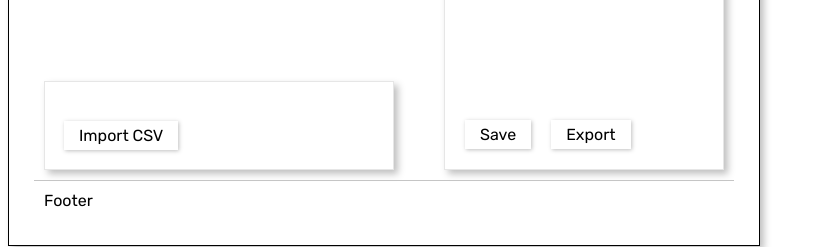
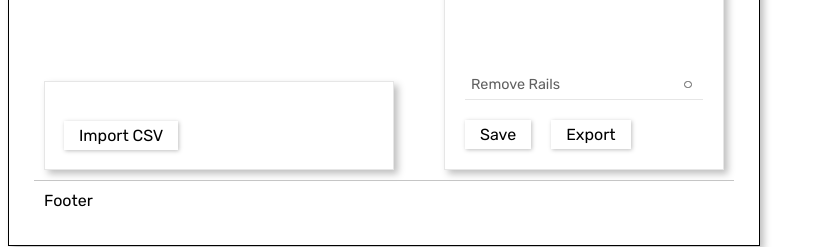
Before and after one commit to benbushell/SC0_Profile_Editor, a React (Create React App) app: page / in a window 1280 px wide. Shown: the part 414-661 px from the top of the page, without its empty margins (0-822 px from the left). Built offline with nearby package versions, Linux system fonts and the light colour scheme.

Commit message:
Added remove rails functions

```diff
--- /dev/null
+++ b/src/page/mainContent/editFiles/RemoveRails.js
@@ -0,0 +1,66 @@
+const RemoveRails = ({
+  removeRails,
+  setRemoveRails,
+  railParams,
+  setRailParams,
+}) => {
+  const handleClick = () => {
+    setRemoveRails(!removeRails);
+  };
+
+const handleChange2 = (e, axis, i) => {
+    let newVal = e.target.value;
+    let newState = { ...railParams };
+    newState[axis].splice(i, 1, newVal);
+    setRailParams(newState);
+  }
+
+  return (
+    <div>
+      <div className="file">
+        <div className="fileName" onClick={() => handleClick()}>
+          Remove Rails
+        </div>
+        <div className="fileOptions">
+          <div
+            className={removeRails ? "ticked" : "unticked"}
+            onClick={() => handleClick()}
+          ></div>
+        </div>
+      </div>
+      {removeRails ? (
+        <div>
+          <div className="railParams">
+            x :
+            <input
+              type="text"
+              onChange={(e) => handleChange2(e, "x",0)}
+              value={railParams.x[0]}
+            />
+            <input
+              type="text"
+              onChange={(e) => handleChange2(e, "x",1)}
+              value={railParams.x[1]}
+            />
+          </div>
+          <div className="railParams">
+            y :
+            <input
+              type="text"
+              onChange={(e) => handleChange2(e, "y",0)}
+              value={railParams.y[0]}
+            />
+            <input
+              type="text"
+              onChange={(e) => handleChange2(e, "y",1)}
+              value={railParams.y[1]}
+            />
+          </div>
+        </div>
+      ) : null}
+
+    </div>
+  );
+};
+
+export default RemoveRails;
--- a/src/page/mainContent/editFiles/editFiles.js
+++ b/src/page/mainContent/editFiles/editFiles.js
@@ -1,8 +1,18 @@
 import FileSaver, { saveAs } from "file-saver";
-import JSZip from "jszip";
+import JSZip, { file } from "jszip";
+
+import React from "react";
+
+import RemoveRails from "./RemoveRails";
 
 const EditFiles = ({ data, setData, selected }) => {
   const edited = {};
+
+  const [removeRails, setRemoveRails] = React.useState(false);
+  const [railParams, setRailParams] = React.useState({
+    x: [-1.5, 1.5],
+    y: [-1, 0.2],
+  });
 
   const combineFiles = () => {
     let newHeader = {};
@@ -47,6 +57,35 @@ const EditFiles = ({ data, setData, selected }) => {
         newData.splice(j, 1, newFile);
 
         setData(newData);
+      }
+    }
+
+    if (removeRails) {
+      editOffsets();
+    }
+  };
+
+  const editOffsets = () => {
+    for (let file of data) {
+      if (selected.includes(file.uid)) {
+        let newRaw = file.raw;
+
+        console.log(file);
+
+        for (let line of newRaw) {
+          let valArr = line[0].split(" ");
+
+          if (parseInt(valArr[2]) !== 6 && parseInt(valArr[2]) !== 7) {
+            if (
+              parseFloat(valArr[0]) > parseFloat(railParams.x[0]) &&
+              parseFloat(valArr[0]) < parseFloat(railParams.x[1]) &&
+              parseFloat(valArr[1]) > parseFloat(railParams.y[0]) &&
+              parseFloat(valArr[1]) < parseFloat(railParams.y[1])
+            ) {
+              console.log(valArr);
+            }
+          }
+        }
       }
     }
   };
@@ -126,9 +165,21 @@ const EditFiles = ({ data, setData, selected }) => {
           </div>
         ))}
       </div>
-      <div className="editOptions">
-        <div onClick={saveChanges}>Save</div>
-        <div onClick={exportFiles}>Export</div>
+      <div>
+        <div>
+          <div>
+            <RemoveRails
+              removeRails={removeRails}
+              setRemoveRails={setRemoveRails}
+              railParams={railParams}
+              setRailParams={setRailParams}
+            />
+          </div>
+        </div>
+        <div className="editOptions">
+          <div onClick={saveChanges}>Save</div>
+          <div onClick={exportFiles}>Export</div>
+        </div>
       </div>
     </div>
   );
--- a/src/styles.css
+++ b/src/styles.css
@@ -193,3 +193,14 @@ td {
   display: flex;
   justify-content: space-between;
 }
+
+.railParams{
+  display: flex;
+  margin-top: 10px;
+}
+
+.railParams input{
+  width : 50px;
+  margin-left: 10px;
+
+}
```
